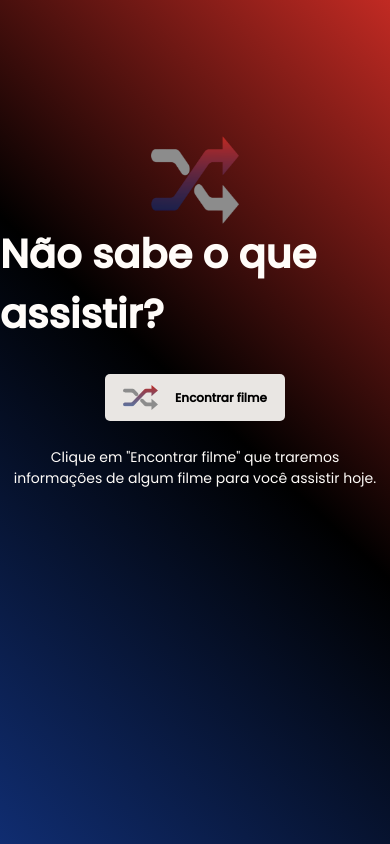
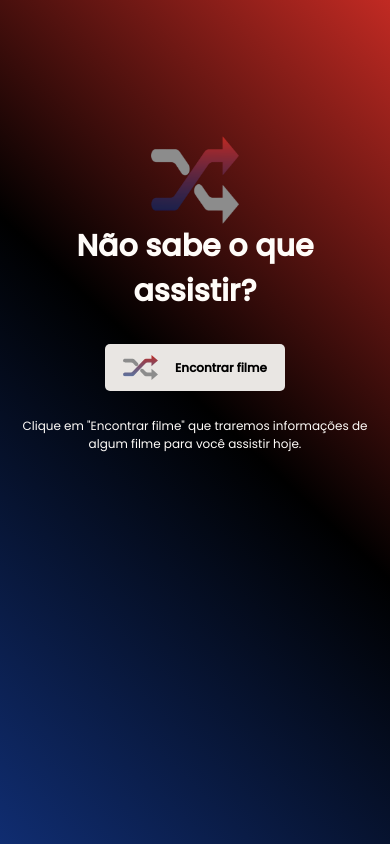
Before and after one commit to GuilhermeAlvarez-00/my-rocketflix, a React (Vite) app: page / in a window 390 px wide. Built offline with nearby package versions, Linux system fonts and the light colour scheme.

Commit message:
feat: adding responsive

```diff
--- a/src/components/Header/styles.ts
+++ b/src/components/Header/styles.ts
@@ -15,5 +15,14 @@ export const Container = styled.header`
   h2 {
     font-size: 4rem;
     font-weight: bold;
+    text-align: center;
+  }
+
+  @media screen and (max-width: 768px) {
+    padding: 0 2rem;
+
+    h2 {
+      font-size: 3rem;
+    }
   }
 `;
--- a/src/components/Movie/styles.ts
+++ b/src/components/Movie/styles.ts
@@ -1,7 +1,7 @@
 import styled from 'styled-components';
 
 export const Container = styled.div`
-  width: 62.8rem;
+  width: min(100%, 62.8rem);
   display: flex;
   align-items: flex-start;
   gap: 3.4rem;
@@ -20,4 +20,10 @@ export const Container = styled.div`
     font-size: 1.6rem;
     margin-top: 1.9rem;
   }
+
+  @media screen and (max-width: 768px) {
+    flex-direction: column;
+    align-items: center;
+    padding: 0 3rem;
+  }
 `;
--- a/src/components/MovieNotFound/styles.ts
+++ b/src/components/MovieNotFound/styles.ts
@@ -1,7 +1,7 @@
 import styled from 'styled-components';
 
 export const Container = styled.div`
-  width: 62.8rem;
+  width: min(100%, 62.8rem);
   display: flex;
   align-items: center;
   gap: 3.4rem;
@@ -15,4 +15,10 @@ export const Container = styled.div`
     font-size: 2rem;
     max-width: 38.7rem;
   }
+
+  @media screen and (max-width: 768px) {
+    flex-direction: column;
+    align-items: center;
+    padding: 0 3rem;
+  }
 `;
--- a/src/styles/home.ts
+++ b/src/styles/home.ts
@@ -17,4 +17,10 @@ export const Container = styled.main`
     text-align: center;
     margin-top: 2.6rem;
   }
+
+  @media screen and (max-width: 768px) {
+    > p {
+      font-size: 1.2rem;
+    }
+  }
 `;
```
